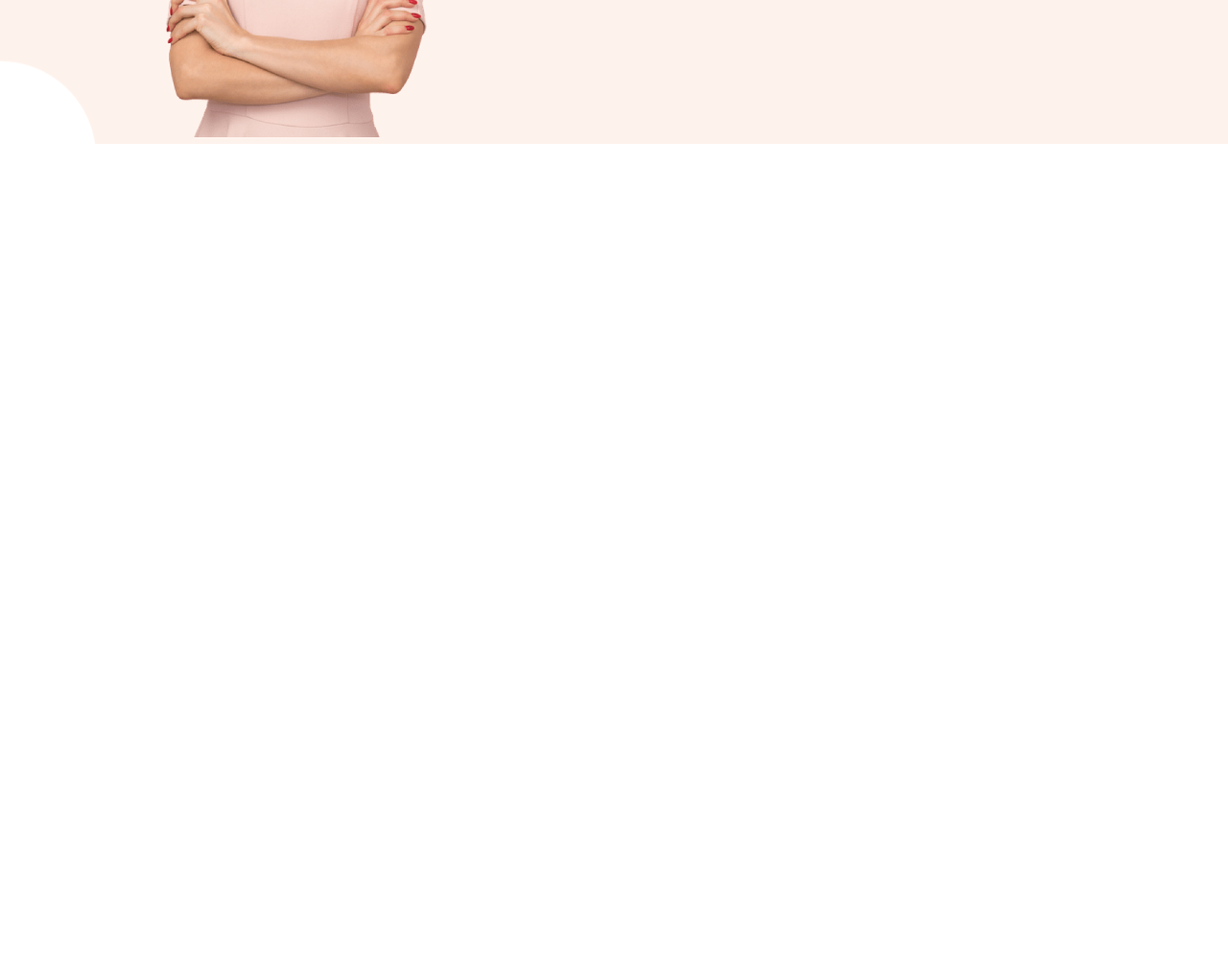
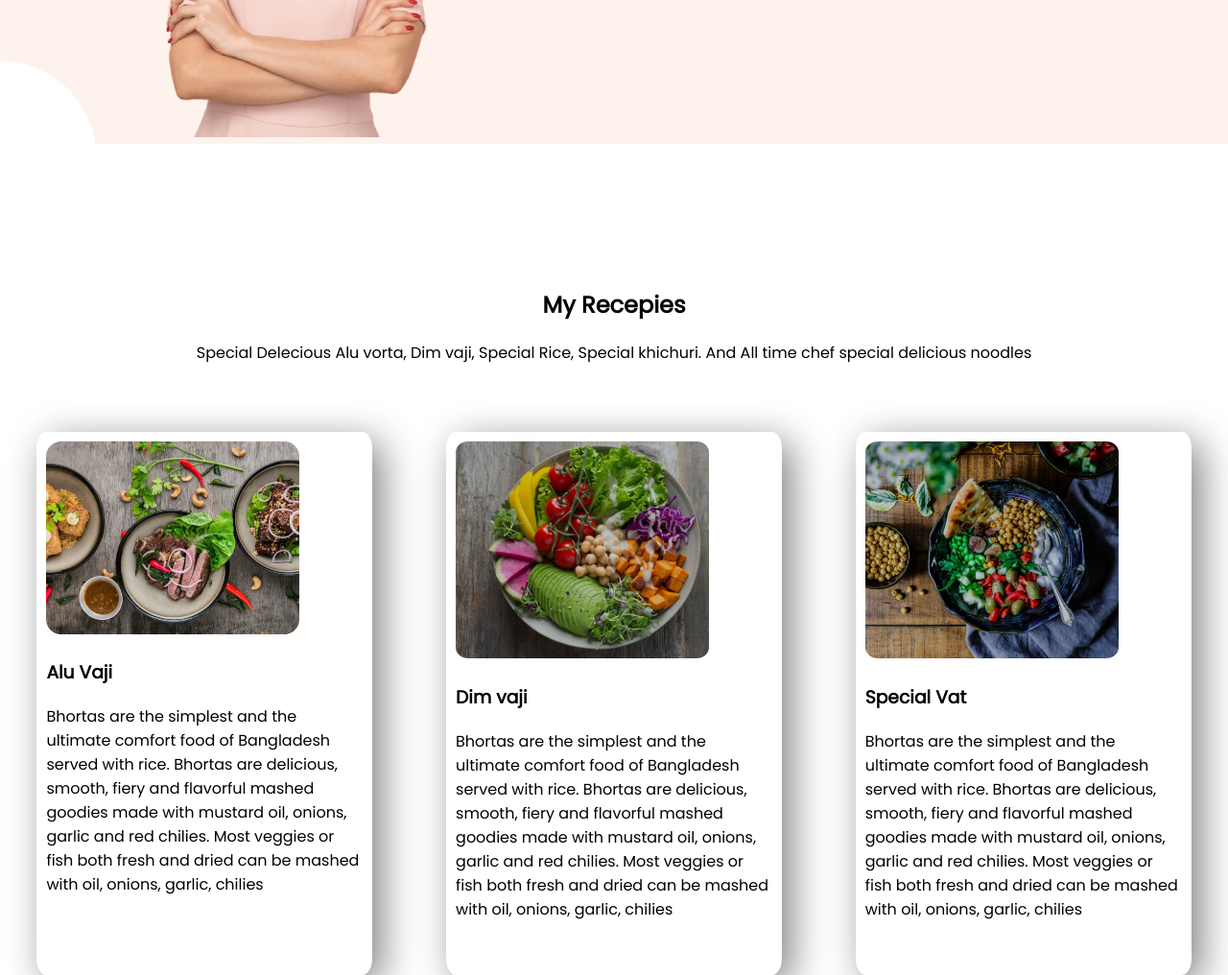
Before and after one commit to Mustafijur10/food-net, a plain HTML site: page index.html in a window 1280 px wide. Shown: the part 968-1984 px from the top of the page at 96% size. Before the commit the page ends 1268 px from the top, so only its background shows below. Drawn offline with Linux system fonts and the light colour scheme.

Commit message:
Food description added

```diff
--- a/index.html
+++ b/index.html
@@ -42,6 +42,49 @@
         </div>
     </section>
 
+    <section class="my-special">
+        <div>
+            <h2>My Recepies</h2>
+            <p>Special Delecious Alu vorta, Dim vaji, Special Rice, Special khichuri. And All time
+                chef
+                special delicious
+                noodles</p>
+        </div>
+    </section>
+
+    <section>
+        <div class="receipe">
+            <div id="irecepie" class="width">
+                <img src="images/Project Cover1.jpg" alt="">
+                <h3>Alu Vaji</h3>
+                <p>Bhortas are the simplest and the ultimate comfort food of Bangladesh served with rice. Bhortas are
+                    delicious, smooth, fiery and flavorful mashed goodies made with mustard oil, onions, garlic and red
+                    chilies. Most veggies or fish both fresh and dried can be mashed with oil, onions, garlic, chilies
+                </p>
+
+            </div>
+
+            <div id="irecepie" class="width">
+                <img src="images/Project Cover5.png" alt="">
+                <h3>Dim vaji</h3>
+                <p>Bhortas are the simplest and the ultimate comfort food of Bangladesh served with rice. Bhortas are
+                    delicious, smooth, fiery and flavorful mashed goodies made with mustard oil, onions, garlic and red
+                    chilies. Most veggies or fish both fresh and dried can be mashed with oil, onions, garlic, chilies
+                </p>
+
+            </div>
+
+            <div id="irecepie" class="width">
+                <img src="images/Project Cover8.png" alt="">
+                <h3>Special Vat</h3>
+                <p>Bhortas are the simplest and the ultimate comfort food of Bangladesh served with rice. Bhortas are
+                    delicious, smooth, fiery and flavorful mashed goodies made with mustard oil, onions, garlic and red
+                    chilies. Most veggies or fish both fresh and dried can be mashed with oil, onions, garlic, chilies
+                </p>
+            </div>
+        </div>
+    </section>
+
 
 </body>
 
--- a/style.css
+++ b/style.css
@@ -20,6 +20,7 @@ h1{
 }
 .width img{
     width: 80%;
+
 }
 #about-me{
     width: 50%;
@@ -44,3 +45,25 @@ h1{
 .para-padding{
     padding-bottom: 5%;
 }
+.my-special{
+    text-align: center;
+    margin-bottom: 70px;
+}
+.receipe{
+    display: flex;
+
+}
+img{
+    border-radius: 5%;
+}
+#irecepie{
+    margin-left: 3%;
+    margin-right: 3%;
+    padding-left: 10px;
+    padding-right: 10px;
+    padding-top: 10px;
+    border-radius: 3%;
+    padding-bottom: 40px;
+
+    box-shadow: 10px 10px 40px gray;
+}
```
Also changed, not shown: images/Project Cover1.jpg (added), images/Project Cover5.png (added), images/Project Cover8.png (added).
